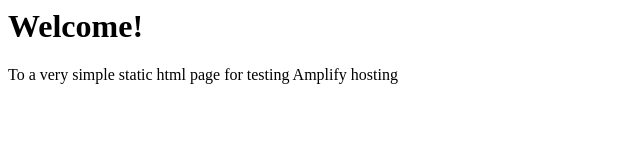
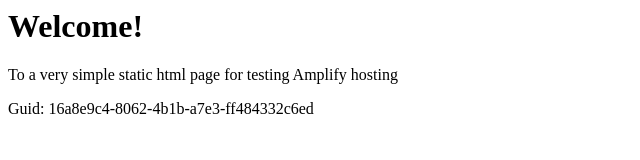
Before and after one commit to aws-aemilia-mxp/Github-PR-Commit-Integration-Test-DoNotTouch-v0-preprod-eu-south-1, a website: page src/index.html in a window 1280 px wide. Shown: the whole page, without its empty margins (0-640 px from the left). Drawn offline with Linux system fonts and the light colour scheme.

Commit message:
commit from integ tests

```diff
--- a/src/index.html
+++ b/src/index.html
@@ -1,3 +1,5 @@
+
+
 <html lang="en">
 
 <head>
@@ -10,6 +12,6 @@
 <body>
     <h1>Welcome!</h1>
     <p>To a very simple static html page for testing Amplify hosting</p>
-</body>
+    <p>Guid: 16a8e9c4-8062-4b1b-a7e3-ff484332c6ed</p></body>
 
 </html>
```
